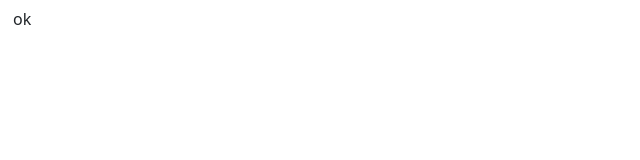
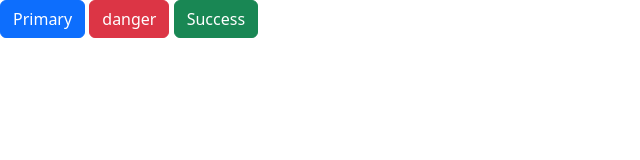
Before and after one commit to Oblex23/Eato, a plain HTML site: page index.html in a window 1280 px wide. Shown: the whole page, without its empty margins (0-640 px from the left). Drawn offline with nearby package versions, Linux system fonts and the light colour scheme.

Commit message:
added another two buttons - experiment

```diff
--- a/index.html
+++ b/index.html
@@ -8,6 +8,8 @@
     <title>Eato</title>
 </head>
 <body>
-    <button type="button" class="btn btn-sucess">ok</button>
+    <button type="button" class="btn btn-primary">Primary</button>
+    <button type="button" class="btn btn-danger">danger</button>
+    <button type="button" class="btn btn-success">Success</button>
 </body>
 </html>
```
